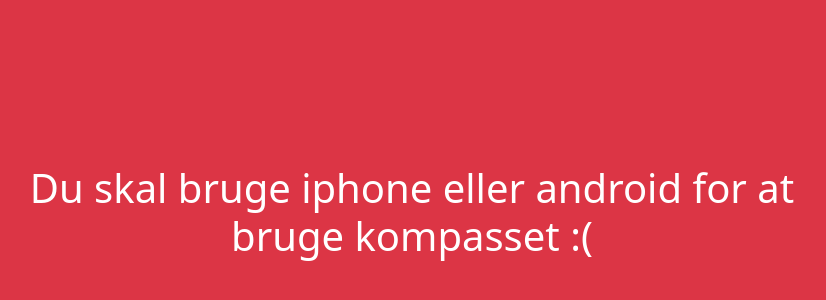
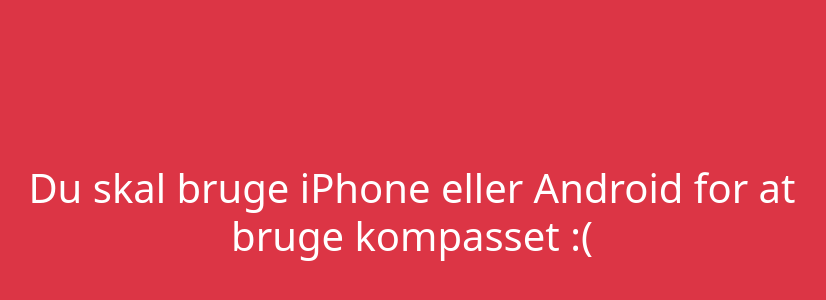
Before and after one commit to oliv5456/KBkompasset, a Next.js app: page / in a window 1280 px wide. Shown: the part 184-484 px from the top of the page, without its empty margins (228-1054 px from the left). Built offline with nearby package versions, Linux system fonts and the light colour scheme.

Commit message:
Update index.jsx

```diff
--- a/pages/index.jsx
+++ b/pages/index.jsx
@@ -17,7 +17,7 @@
 				<Col md={2}></Col>
 				<Col md={8} className="text-center">
 					<div>
-						<h1 className="text-center text-white">Du skal bruge iphone eller android for at bruge kompasset :(</h1>
+						<h1 className="text-center text-white">Du skal bruge iPhone eller Android for at bruge kompasset :(</h1>
 					</div>
 				</Col>
 				<Col md={2}></Col>
```
